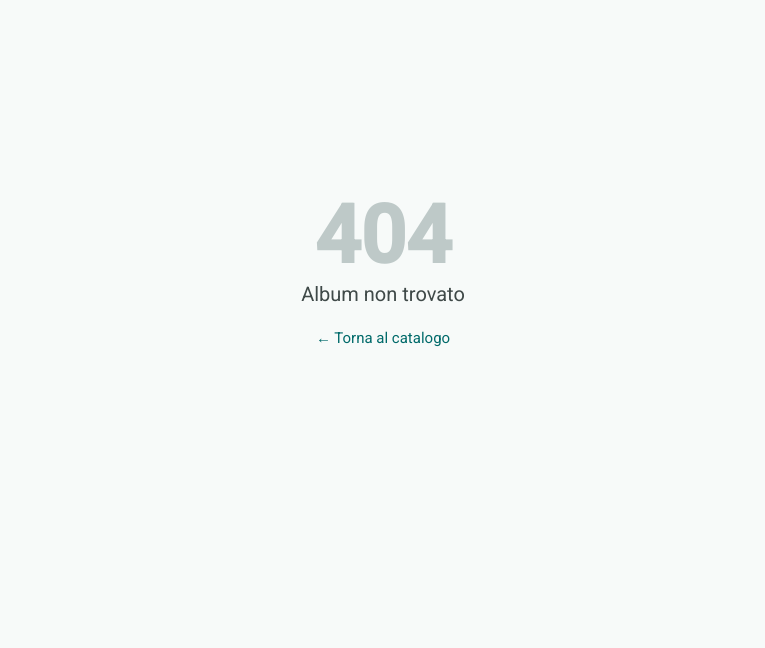
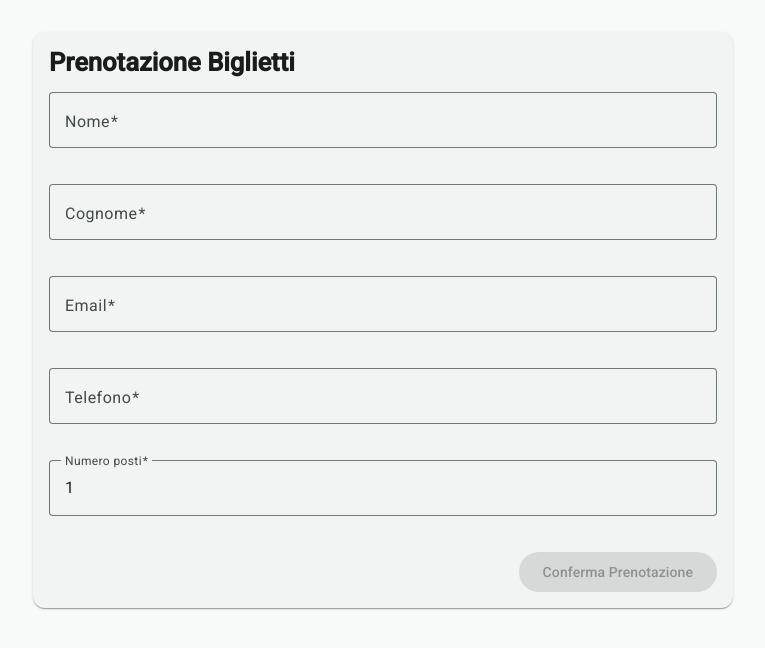
Before and after one commit to Rhaastrake/SoundWave-Music_Team-Apulia.env, an Angular app: page /tickets/1 in a window 1280 px wide. Before the commit this address led to /not-found. Shown: the top 648 px of the page, without its empty margins (257-1022 px from the left). Built offline with nearby package versions, Linux system fonts and the light colour scheme.

Commit message:
feat(KAN-10): Add ticket booking form and custom validation

```diff
--- a/src/app/app.routes.ts
+++ b/src/app/app.routes.ts
@@ -3,11 +3,15 @@ import { AlbumDetailComponent } from './components/album-detail/album-detail';
 import { CatalogPageComponent } from './components/catalog-page/catalog-page';
 import { HomePlaceholderComponent } from './components/home-placeholder/home-placeholder';
 import { NotFoundComponent } from './components/not-found/not-found';
+import { TicketsComponent } from './components/tickets/tickets';
 
 export const routes: Routes = [
   { path: '', component: HomePlaceholderComponent },
   { path: 'catalog', component: CatalogPageComponent },
   { path: 'music/:id', component: AlbumDetailComponent },
+
+  { path: 'tickets/:concertId', component: TicketsComponent },
+
   { path: 'not-found', component: NotFoundComponent },
   { path: '**', redirectTo: '/not-found' },
 ];
--- /dev/null
+++ b/src/app/components/tickets/tickets.html
@@ -0,0 +1,242 @@
+<mat-card>
+
+    <mat-card-header>
+
+        <mat-card-title>
+            Prenotazione Biglietti
+        </mat-card-title>
+
+    </mat-card-header>
+
+    <mat-card-content>
+
+        <form
+            [formGroup]="ticketForm"
+            (ngSubmit)="onSubmit()">
+
+            <!-- NOME -->
+
+            <mat-form-field appearance="outline">
+
+                <mat-label>Nome</mat-label>
+
+                <input
+                    matInput
+                    maxlength="50"
+                    formControlName="nome">
+
+                @if(ticketForm.controls.nome.touched && ticketForm.controls.nome.hasError('required')){
+
+                    <mat-error>
+                        Il nome è obbligatorio
+                    </mat-error>
+
+                }
+
+                @if(ticketForm.controls.nome.touched && ticketForm.controls.nome.hasError('minlength')){
+
+                    <mat-error>
+                        Il nome deve contenere almeno 2 caratteri
+                    </mat-error>
+
+                }
+
+                @if(ticketForm.controls.nome.touched && ticketForm.controls.nome.hasError('maxlength')){
+
+                    <mat-error>
+                        Il nome non può superare 50 caratteri
+                    </mat-error>
+
+                }
+
+                @if(ticketForm.controls.nome.touched && ticketForm.controls.nome.hasError('pattern')){
+
+                    <mat-error>
+                        Il nome non può contenere numeri
+                    </mat-error>
+
+                }
+
+            </mat-form-field>
+
+            <!-- COGNOME -->
+
+            <mat-form-field appearance="outline">
+
+                <mat-label>Cognome</mat-label>
+
+                <input
+                    matInput
+                    maxlength="50"
+                    formControlName="cognome">
+
+                @if(ticketForm.controls.cognome.touched && ticketForm.controls.cognome.hasError('required')){
+
+                    <mat-error>
+                        Il cognome è obbligatorio
+                    </mat-error>
+
+                }
+
+                @if(ticketForm.controls.cognome.touched && ticketForm.controls.cognome.hasError('minlength')){
+
+                    <mat-error>
+                        Il cognome deve contenere almeno 2 caratteri
+                    </mat-error>
+
+                }
+
+                @if(ticketForm.controls.cognome.touched && ticketForm.controls.cognome.hasError('maxlength')){
+
+                    <mat-error>
+                        Il cognome non può superare 50 caratteri
+                    </mat-error>
+
+                }
+
+                @if(ticketForm.controls.cognome.touched && ticketForm.controls.cognome.hasError('pattern')){
+
+                    <mat-error>
+                        Il cognome non può contenere numeri
+                    </mat-error>
+
+                }
+
+            </mat-form-field>
+
+            <!-- EMAIL -->
+
+            <mat-form-field appearance="outline">
+
+                <mat-label>Email</mat-label>
+
+                <input
+                    matInput
+                    maxlength="100"
+                    formControlName="email">
+
+                @if(ticketForm.controls.email.touched && ticketForm.controls.email.hasError('required')){
+
+                    <mat-error>
+                        L'email è obbligatoria
+                    </mat-error>
+
+                }
+
+                @if(ticketForm.controls.email.touched && ticketForm.controls.email.hasError('email')){
+
+                    <mat-error>
+                        Inserisci un'email valida
+                    </mat-error>
+
+                }
+
+                @if(ticketForm.controls.email.touched && ticketForm.controls.email.hasError('maxlength')){
+
+                    <mat-error>
+                        L'email non può superare 100 caratteri
+                    </mat-error>
+
+                }
+
+            </mat-form-field>
+
+            <!-- TELEFONO -->
+
+            <mat-form-field appearance="outline">
+
+                <mat-label>Telefono</mat-label>
+
+                <input
+                    matInput
+                    maxlength="15"
+                    formControlName="telefono">
+
+                @if(ticketForm.controls.telefono.touched && ticketForm.controls.telefono.hasError('required')){
+
+                    <mat-error>
+                        Il telefono è obbligatorio
+                    </mat-error>
+
+                }
+
+                @if(ticketForm.controls.telefono.touched && ticketForm.controls.telefono.hasError('pattern')){
+
+                    <mat-error>
+                        Il telefono deve contenere solo numeri
+                    </mat-error>
+
+                }
+
+                @if(ticketForm.controls.telefono.touched && ticketForm.controls.telefono.hasError('maxlength')){
+
+                    <mat-error>
+                        Il numero di telefono non può superare 15 cifre
+                    </mat-error>
+
+                }
+
+            </mat-form-field>
+
+            <!-- NUMERO POSTI -->
+
+            <mat-form-field appearance="outline">
+
+                <mat-label>Numero posti</mat-label>
+
+                <input
+                    matInput
+                    type="number"
+                    min="1"
+                    max="6"
+                    formControlName="numeroPosti">
+
+                @if(ticketForm.controls.numeroPosti.touched && ticketForm.controls.numeroPosti.hasError('required')){
+
+                    <mat-error>
+                        Il numero di posti è obbligatorio
+                    </mat-error>
+
+                }
+
+                @if(ticketForm.controls.numeroPosti.touched && ticketForm.controls.numeroPosti.hasError('minSeats')){
+
+                    <mat-error>
+                        È necessario prenotare almeno 1 posto
+                    </mat-error>
+
+                }
+
+                @if(ticketForm.controls.numeroPosti.touched && ticketForm.controls.numeroPosti.hasError('maxSeats')){
+
+                    <mat-error>
+                        È possibile prenotare al massimo 6 posti
+                    </mat-error>
+
+                }
+
+                @if(ticketForm.controls.numeroPosti.touched && ticketForm.controls.numeroPosti.hasError('unavailableSeats')){
+
+                    <mat-error>
+                        I posti richiesti non sono disponibili
+                    </mat-error>
+
+                }
+
+            </mat-form-field>
+
+            <button
+                mat-raised-button
+                color="primary"
+                type="submit"
+                [disabled]="ticketForm.invalid">
+
+                Conferma Prenotazione
+
+            </button>
+
+        </form>
+
+    </mat-card-content>
+
+</mat-card>
--- /dev/null
+++ b/src/app/components/tickets/tickets.scss
@@ -0,0 +1,33 @@
+:host {
+    display: flex;
+    justify-content: center;
+    padding: 2rem;
+}
+
+mat-card {
+    width: 100%;
+    max-width: 700px;
+}
+
+mat-card-header {
+    margin-bottom: 1rem;
+}
+
+mat-card-title {
+    font-size: 1.6rem;
+    font-weight: 600;
+}
+
+form {
+    display: flex;
+    flex-direction: column;
+    gap: 1rem;
+}
+
+mat-form-field {
+    width: 100%;
+}
+
+button {
+    align-self: flex-end;
+}
--- /dev/null
+++ b/src/app/components/tickets/tickets.ts
@@ -0,0 +1,96 @@
+import { Component, inject } from '@angular/core';
+import { ActivatedRoute } from '@angular/router';
+import { FormBuilder, ReactiveFormsModule, Validators } from '@angular/forms';
+
+import { MatCardModule } from '@angular/material/card';
+import { MatFormFieldModule } from '@angular/material/form-field';
+import { MatInputModule } from '@angular/material/input';
+import { MatButtonModule } from '@angular/material/button';
+
+import { ticketValidator } from '../../validators/ticket.validator';
+
+@Component({
+  selector: 'app-tickets',
+  standalone: true,
+  imports: [
+    ReactiveFormsModule,
+    MatCardModule,
+    MatFormFieldModule,
+    MatInputModule,
+    MatButtonModule
+  ],
+  templateUrl: './tickets.html',
+  styleUrl: './tickets.scss',
+})
+export class TicketsComponent {
+
+  private fb = inject(FormBuilder);
+  private route = inject(ActivatedRoute);
+
+  concertId = Number(this.route.snapshot.paramMap.get('concertId'));
+
+  // TODO: sostituire con i posti reali quando sarà disponibile il servizio dei concerti
+  availableSeats = 50;
+
+  ticketForm = this.fb.group({
+
+    nome: [
+      '',
+      [
+        Validators.required,
+        Validators.minLength(2),
+        Validators.maxLength(50),
+        Validators.pattern(/^[A-Za-zÀ-ÿ\s]+$/)
+      ]
+    ],
+
+    cognome: [
+      '',
+      [
+        Validators.required,
+        Validators.minLength(2),
+        Validators.maxLength(50),
+        Validators.pattern(/^[A-Za-zÀ-ÿ\s]+$/)
+      ]
+    ],
+
+    email: [
+      '',
+      [
+        Validators.required,
+        Validators.email,
+        Validators.maxLength(100)
+      ]
+    ],
+
+    telefono: [
+      '',
+      [
+        Validators.required,
+        Validators.pattern(/^[0-9]+$/),
+        Validators.maxLength(15)
+      ]
+    ],
+
+    numeroPosti: [
+      1,
+      [
+        Validators.required,
+        ticketValidator(this.availableSeats)
+      ]
+    ]
+
+  });
+
+  onSubmit(): void {
+
+    if (this.ticketForm.invalid) {
+      this.ticketForm.markAllAsTouched();
+      return;
+    }
+
+    console.log('Prenotazione:', this.ticketForm.getRawValue());
+
+  }
+
+}
--- /dev/null
+++ b/src/app/validators/ticket.validator.ts
@@ -0,0 +1,29 @@
+import { AbstractControl, ValidationErrors, ValidatorFn } from '@angular/forms';
+
+export function ticketValidator(maxAvailableSeats: number): ValidatorFn {
+
+    return (control: AbstractControl): ValidationErrors | null => {
+
+        const value = Number(control.value);
+
+        if (isNaN(value)) {
+        return { invalidNumber: true };
+        }
+
+        if (value < 1) {
+        return { minSeats: true };
+        }
+
+        if (value > 6) {
+        return { maxSeats: true };
+        }
+
+        if (value > maxAvailableSeats) {
+        return { unavailableSeats: true };
+        }
+
+        return null;
+
+    };
+
+}
```
Also changed, not shown: 1 other file (tests, documents, lock files or other folders).
